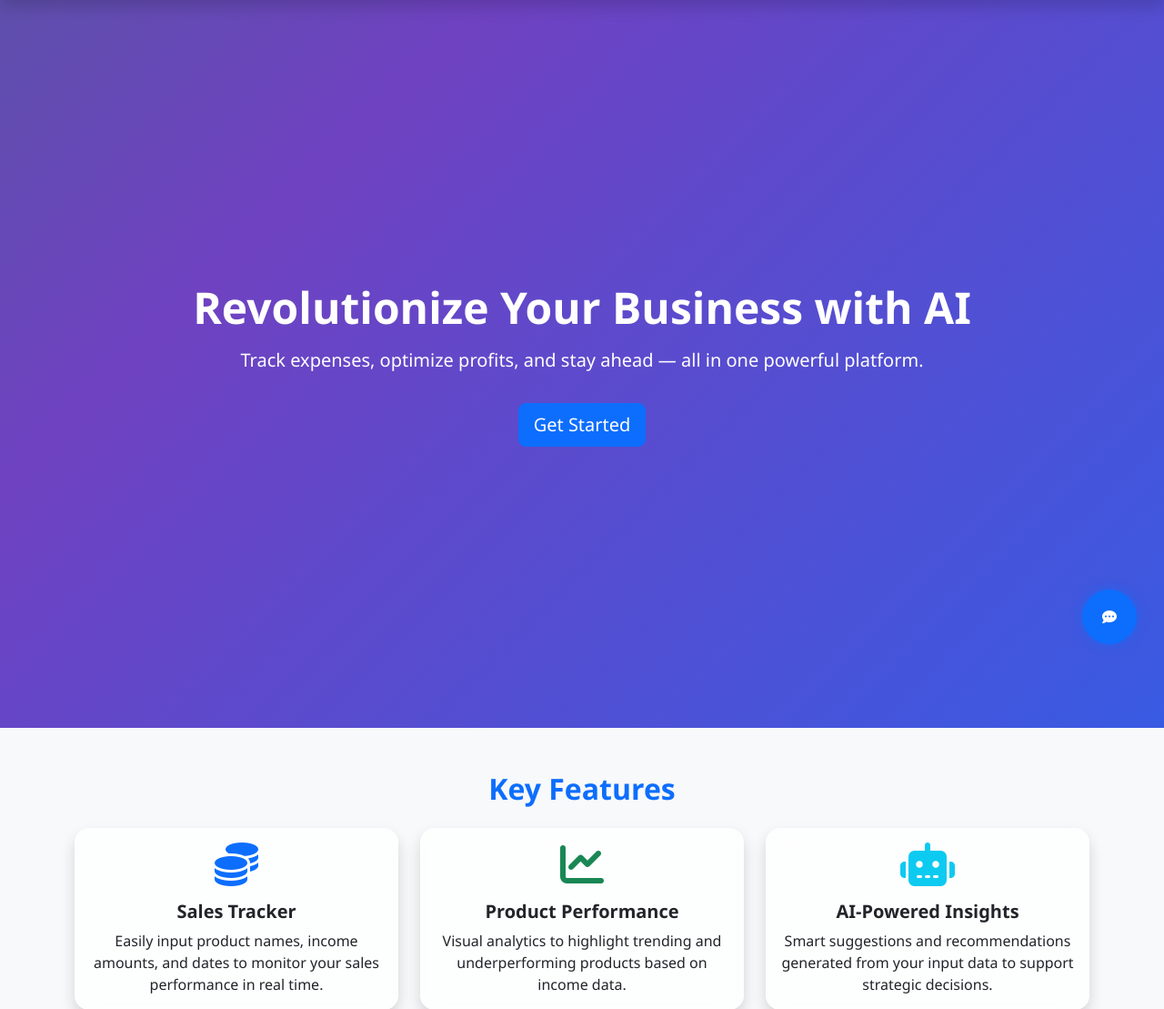
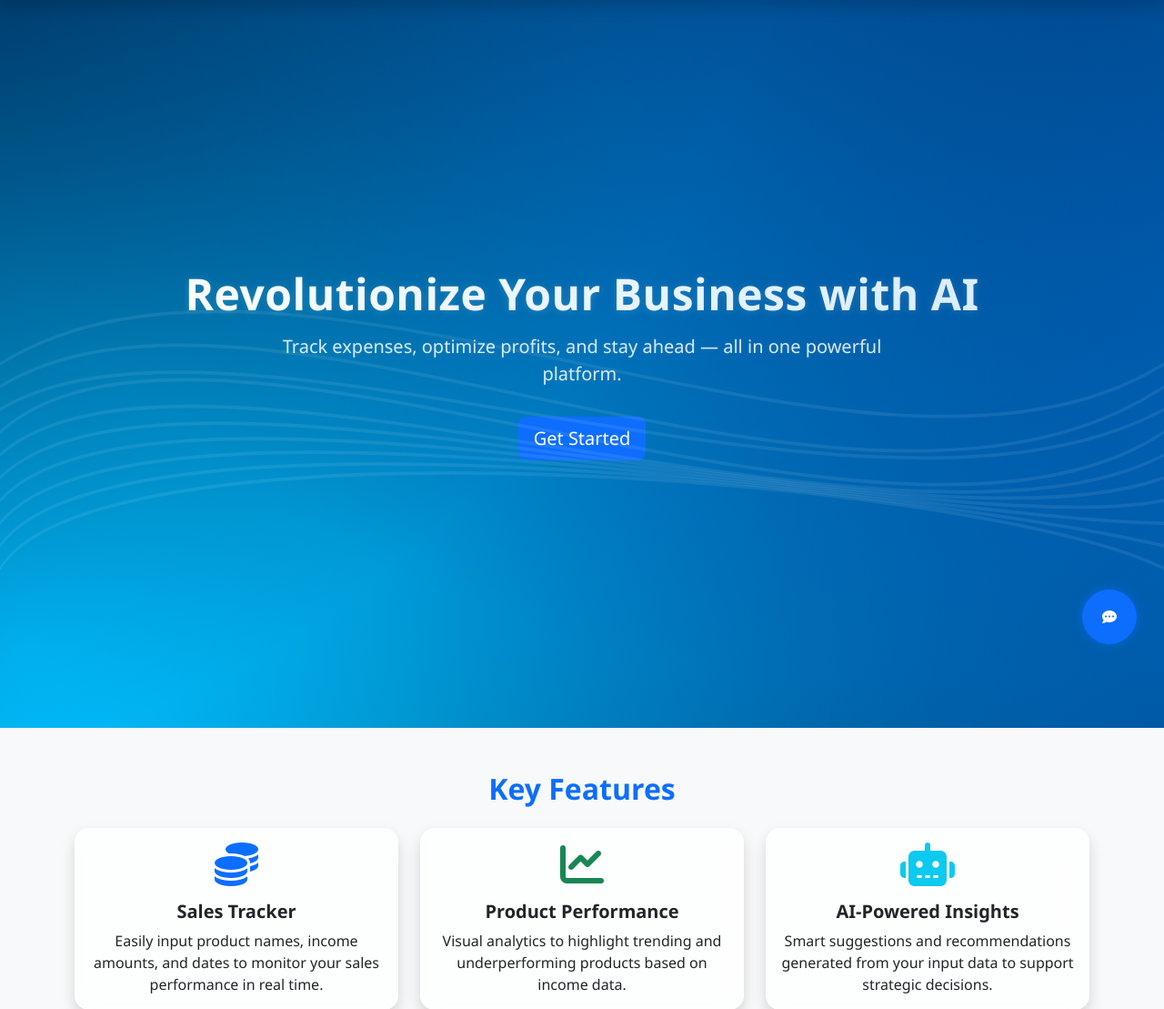
Before and after one commit to canefly/Salesflow, a PHP site: page /Views/homepage.html in a window 1280 px wide. Shown: the part 62-1171 px from the top of the page at 91% size. Run offline with PHP 8.4, Linux system fonts and the light colour scheme.

Commit message:
Enhance homepage and styles: add animated wave overlay, improve hero section gradient, and refine chat UI styles

```diff
--- a/Public/css/styles.css
+++ b/Public/css/styles.css
@@ -41,33 +40,55 @@ body {
 }
 
 /* =====================================================
-   ✅ Hero Section
+   ✅ Hero Section with Mesh Gradient
 ===================================================== */
 .hero {
     min-height: 100vh;
-    background: linear-gradient(-45deg, #0d6efd, #6f42c1, #198754, #0dcaf0);
-    background-size: 400% 400%;
-    animation: gradientBG 15s ease infinite;
+    background:
+      radial-gradient(circle at 20% 30%, #001f4d 0%, transparent 40%),
+      radial-gradient(circle at 60% 20%, #004080 0%, transparent 50%),
+      radial-gradient(circle at 80% 60%, #0074d9 0%, transparent 45%),
+      radial-gradient(circle at 30% 80%, #00bfff 0%, transparent 50%),
+      radial-gradient(circle at 50% 50%, #0061b3 0%, transparent 40%),
+      radial-gradient(circle at 70% 70%, #003366 0%, transparent 50%),
+      radial-gradient(circle at 10% 90%, #0096c7 0%, transparent 45%);
+    background-color: #001f4d;
+    background-size: 250% 250%;
+    animation: meshFlow 30s ease-in-out infinite;
     color: white;
     padding: 80px 20px;
     position: relative;
     text-align: center;
+    overflow: hidden;
 }
 
-@keyframes gradientBG {
-    0%   { background-position: 0%   50%; }
-    50%  { background-position: 100% 50%; }
-    100% { background-position: 0%   50%; }
+@keyframes meshFlow {
+    0% { background-position: 0% 50%; }
+    25% { background-position: 50% 75%; }
+    50% { background-position: 100% 50%; }
+    75% { background-position: 50% 25%; }
+    100% { background-position: 0% 50%; }
 }
 
 .hero h1 {
     font-size: 3rem;
     line-height: 1.2;
+    background: linear-gradient(135deg, #ffffff, #d1eaff);
+    background-clip: text;
+    -webkit-text-fill-color: transparent;
+    text-shadow: 0 1px 8px rgba(255, 255, 255, 0.15);
+    font-weight: 800;
+    letter-spacing: 0.5px;
 }
 
 .hero p {
     font-size: 1.25rem;
     margin-top: 15px;
+    color: rgba(255, 255, 255, 0.85);
+    text-shadow: 0 0 4px rgba(255, 255, 255, 0.1);
+    max-width: 700px;
+    margin-left: auto;
+    margin-right: auto;
 }
 
 /* =====================================================
@@ -236,3 +241,35 @@ footer {
     transform: translateY(-5px);
     box-shadow: 0 10px 20px rgba(0, 0, 0, 0.1);
 }
+
+/* =====================================================
+   ✅ svg
+===================================================== */
+
+.wave-overlay {
+    position: absolute;
+    top: 0;
+    left: 0;
+    width: 100%;
+    height: 100%;
+    pointer-events: none;
+    z-index: 0;
+    overflow: hidden;
+  }
+
+  .data-waves {
+    width: 100%;
+    height: 100%;
+    opacity: 0.3;
+  }
+
+  .data-waves path {
+    filter: blur(0.3px); /* adds a soft glow feel */
+    transition: stroke 0.3s ease;
+  }
+
+  @keyframes slowWaveMove {
+    0%   { transform: translateY(0px); }
+    50%  { transform: translateY(10px); }
+    100% { transform: translateY(0px); }
+  }
--- a/Views/homepage.html
+++ b/Views/homepage.html
@@ -94,6 +94,108 @@
       <p class="lead">Track expenses, optimize profits, and stay ahead — all in one powerful platform.</p>
       <a href="#" class="btn btn-primary btn-lg mt-3">Get Started</a>
     </div>
+
+    <div class="wave-overlay">
+        <svg class="data-waves" viewBox="0 0 1440 320" preserveAspectRatio="none" xmlns="http://www.w3.org/2000/svg">
+
+            <defs>
+                <filter id="waveFocusBlur" x="-50%" y="-50%" width="200%" height="200%">
+                  <feGaussianBlur in="SourceGraphic" stdDeviation="1" result="blur" />
+                  <feComponentTransfer>
+                    <feFuncA type="table" tableValues="0 0.5 1 0.5 0" />
+                  </feComponentTransfer>
+                  <feBlend in="SourceGraphic" in2="blur" mode="normal" />
+                </filter>
+              </defs>
+
+
+          <!-- Wave Line 1 -->
+          <path d="M0,160 C360,80 1080,240 1440,160" stroke="#ffffff44" stroke-width="1.5" fill="none" filter="url(#waveFocusBlur)">
+            <animate attributeName="d" dur="12s" repeatCount="indefinite"
+              values="M0,160 C360,80 1080,240 1440,160;
+                      M0,140 C400,100 1040,280 1440,180;
+                      M0,160 C360,80 1080,240 1440,160" />
+          </path>
+
+          <!-- Wave Line 2 -->
+          <path d="M0,170 C320,100 1060,260 1440,170" stroke="#ffffff44" stroke-width="1.5" fill="none" filter="url(#waveFocusBlur)">
+            <animate attributeName="d" dur="14s" repeatCount="indefinite"
+              values="M0,170 C320,100 1060,260 1440,170;
+                      M0,160 C400,80 1040,240 1440,160;
+                      M0,170 C320,100 1060,260 1440,170" />
+          </path>
+
+          <!-- Wave Line 3 -->
+          <path d="M0,180 C280,120 1080,250 1440,180" stroke="#ffffff44" stroke-width="1.5" fill="none" filter="url(#waveFocusBlur)">
+            <animate attributeName="d" dur="16s" repeatCount="indefinite"
+              values="M0,180 C280,120 1080,250 1440,180;
+                      M0,160 C300,100 1040,230 1440,160;
+                      M0,180 C280,120 1080,250 1440,180" />
+          </path>
+
+          <!-- Wave Line 4 -->
+          <path d="M0,190 C250,110 1100,270 1440,190" stroke="#ffffff44" stroke-width="1.5" fill="none" filter="url(#waveFocusBlur)">
+            <animate attributeName="d" dur="18s" repeatCount="indefinite"
+              values="M0,190 C250,110 1100,270 1440,190;
+                      M0,170 C260,90 1000,240 1440,170;
+                      M0,190 C250,110 1100,270 1440,190" />
+          </path>
+
+          <!-- Wave Line 5 -->
+          <path d="M0,200 C220,130 1120,260 1440,200" stroke="#ffffff44" stroke-width="1.5" fill="none" filter="url(#waveFocusBlur)">
+            <animate attributeName="d" dur="20s" repeatCount="indefinite"
+              values="M0,200 C220,130 1120,260 1440,200;
+                      M0,180 C240,110 980,250 1440,180;
+                      M0,200 C220,130 1120,260 1440,200" />
+          </path>
+
+          <!-- Wave Line 6 -->
+          <path d="M0,210 C200,140 1140,250 1440,210" stroke="#ffffff44" stroke-width="1.5" fill="none" filter="url(#waveFocusBlur)">
+            <animate attributeName="d" dur="22s" repeatCount="indefinite"
+              values="M0,210 C200,140 1140,250 1440,210;
+                      M0,190 C210,110 1040,230 1440,190;
+                      M0,210 C200,140 1140,250 1440,210" />
+          </path>
+
+          <!-- Wave Line 7 -->
+          <path d="M0,220 C180,150 1160,240 1440,220" stroke="#ffffff44" stroke-width="1.5" fill="none" filter="url(#waveFocusBlur)">
+            <animate attributeName="d" dur="24s" repeatCount="indefinite"
+              values="M0,220 C180,150 1160,240 1440,220;
+                      M0,200 C200,130 1020,220 1440,200;
+                      M0,220 C180,150 1160,240 1440,220" />
+          </path>
+
+          <!-- Wave Line 8 -->
+          <path d="M0,230 C160,160 1180,230 1440,230" stroke="#ffffff44" stroke-width="1.5" fill="none" filter="url(#waveFocusBlur)">
+            <animate attributeName="d" dur="26s" repeatCount="indefinite"
+              values="M0,230 C160,160 1180,230 1440,230;
+                      M0,210 C180,140 1000,210 1440,210;
+                      M0,230 C160,160 1180,230 1440,230" />
+          </path>
+
+          <!-- Wave Line 9 -->
+          <path d="M0,240 C140,170 1200,220 1440,240" stroke="#ffffff44" stroke-width="1.5" fill="none" filter="url(#waveFocusBlur)">
+            <animate attributeName="d" dur="28s" repeatCount="indefinite"
+              values="M0,240 C140,170 1200,220 1440,240;
+                      M0,220 C160,150 1000,200 1440,220;
+                      M0,240 C140,170 1200,220 1440,240" />
+          </path>
+
+          <!-- Wave Line 10 -->
+          <path d="M0,250 C120,180 1220,210 1440,250" stroke="#ffffff44" stroke-width="1.5" fill="none" filter="url(#waveFocusBlur)">
+            <animate attributeName="d" dur="30s" repeatCount="indefinite"
+              values="M0,250 C120,180 1220,210 1440,250;
+                      M0,230 C140,160 1020,190 1440,230;
+                      M0,250 C120,180 1220,210 1440,250" />
+          </path>
+
+        </svg>
+      </div>
+
+
+
+
+
   </section>
 
   <!-- Features Section -->
```
Also changed, not shown: other parts of Public/css/styles.css (+11 -28 lines).
